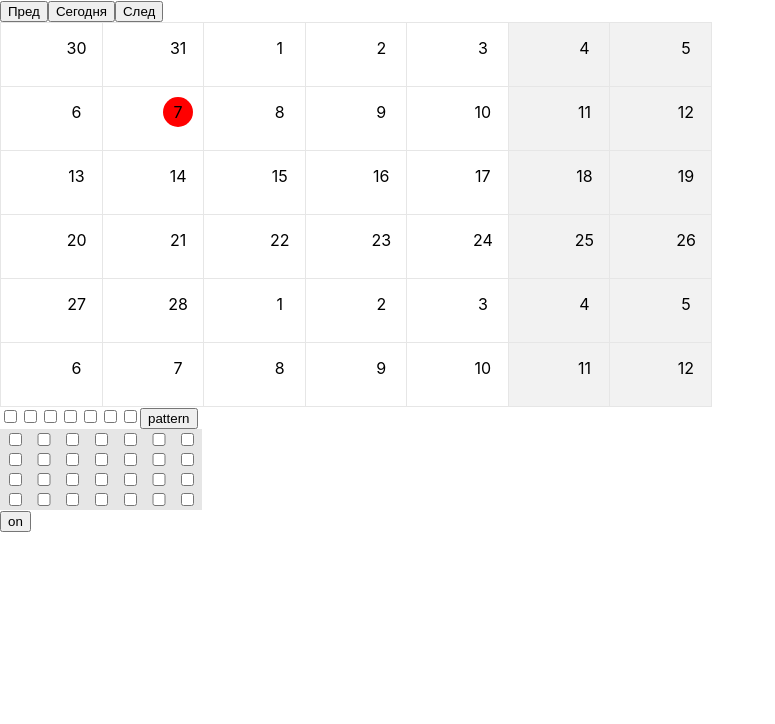
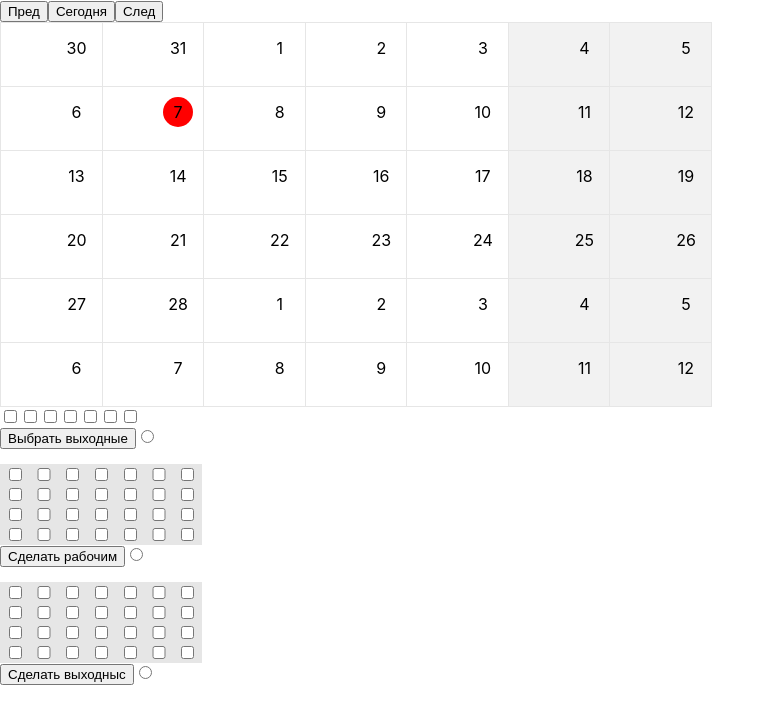
Before and after one commit to MarkBelyy/dmaster_test, a React (Create React App) app: page / in a window 1280 px wide. Shown: the top 724 px of the page, without its empty margins (0-775 px from the left). Built offline with nearby package versions, Linux system fonts and the light colour scheme.

Commit message:
add with click

```diff
--- a/src/components/calendar/CalendarGrid.jsx
+++ b/src/components/calendar/CalendarGrid.jsx
@@ -18,7 +18,7 @@
     min-height: 63px;
     background-color: ${props => props.isWeekend ? '#f2f2f2' : '#ffffff'};
     // ${props => props.isWeekend ? '#f2f2f2' : '#ffffff'};
-    background-color: ${props => (!(!(props.isPattern && !props.isIgnorOn) && !props.isIgnorOff)) ? '#f4d9d9' : ''};
+    background-color: ${props => (props.isPattern && !props.isIgnorOn || props.isIgnorOff) ? '#f4d9d9' : ''};
     // background-color: ${props => props.isIgnorOn ? '#ffffff' : ''};
     // background-color: ${props => props.isIgnorOff ? 'f4d9d9' : ''};
 `
@@ -41,20 +41,14 @@
 const CurrentDay = styled.div`
 `
 
-
 export default function CalendarGrid(props) {
 
     const [pattern, setPattern] = useState([])
     const [ignoreon, setIgnoreOn] = useState([])
     const [ignoreoff, setIgnoreOff] = useState([])
-
     const day = props.startDay.clone()
     const daysArray = [...Array(42)].map(() => day.add(1, 'd').clone())
-    // console.log(`daysArray: ${daysArray}`)
     const onClickChPattern = () => {
-        let checkboxs = document.querySelectorAll('.ch-pattern');
-        console.log(checkboxs)
-
         let elems = document.querySelectorAll('.ch-pattern:checked');
         let arr = [].map.call(elems, function (obj) {
             return +obj.value;
@@ -65,9 +59,6 @@
     }
 
     const onClickChIgnoreOn = () => {
-        let checkboxs = document.querySelectorAll('.ch-ignore-on');
-        console.log(checkboxs)
-
         let elems = document.querySelectorAll('.ch-ignore-on:checked');
         let arr = [].map.call(elems, function (obj) {
             return +obj.value;
@@ -77,8 +68,6 @@
         console.log(`ignoreon:${ignoreon}`)
     }
     const onClickChIgnoreOff = () => {
-        let checkboxs = document.querySelectorAll('.ch-ignore-off');
-        console.log(checkboxs)
         let elems = document.querySelectorAll('.ch-ignore-off:checked');
         let arr = [].map.call(elems, function (obj) {
             return +obj.value;
@@ -90,31 +79,28 @@
 
     const OnClickCell = (dayitem, day) => {
         let elems = document.querySelector('.selectignore:checked');
-        // console.log(+elems.value)
+
         if (document.querySelector('.selectignore:checked')) {
         let selectmode = +elems.value
-
         if (selectmode === 1) {
             console.log("Задаем паттерн")
             console.log(dayitem)
-
-            setPattern((prev) => [...prev, dayitem])
-
+            if (!pattern.includes(dayitem)) setPattern((prev) => [...prev, dayitem])
+            else setPattern(pattern.filter(x => x != dayitem))
             console.log(`pattern:${pattern}`)
         } else if (selectmode === 2) {
             console.log("Задаем рабочие")
-
-            setIgnoreOn((prev) => [...prev, day])
+            if (!ignoreon.includes(day)) setIgnoreOn((prev) => [...prev, day])
+            else setIgnoreOn(ignoreon.filter(x => x != day))
             console.log(`ignoreon:${ignoreon}`)
         } else if (selectmode === 3) {
             console.log("Задаем выходные")
-
-            setIgnoreOff((prev) => [...prev, day])
+            if (!ignoreoff.includes(day)) setIgnoreOff((prev) => [...prev, day])
+            else setIgnoreOff(ignoreoff.filter(x => x != day))
             console.log(`ignoreoff:${ignoreoff}`)
         }
     }
     }
-
 
     return (
         <div>
@@ -123,8 +109,6 @@
                     daysArray.map((dayItem) => (
                         <CellWrapper onClick={() => {
                             OnClickCell(dayItem.day(), +dayItem.format('D'));
-                            // setSeletedDay(dayItem.format('D'))
-                            // getDay(dayItem.day());
                         }}
 
                             key={dayItem.format('DDMMYYYY')}
--- a/src/components/calendar/InputBlock.js
+++ /dev/null
@@ -1,66 +0,0 @@
-import React from 'react'
-import styled from 'styled-components'
-
-const ChWrapper = styled.div`
-    display: grid;
-    grid-template-columns: repeat(7, 1fr);
-    grid-template-rows: repeat(4, 1fr);
-    grid-gap: 1px;
-    background-color: rgb(230, 230, 230);
-    max-width: 200px;
-    border: 1px solid rgb(230, 230, 230);
-`
-
-export default function InputBlock({ onClickChPattern, onClickChIgnoreOn }) {
-    return (
-        <div>
-            <div className="pattern-checkboxes">
-                <input type="checkbox" className="ch-pattern" value="1" />
-                <input type="checkbox" className="ch-pattern" value="2" />
-                <input type="checkbox" className="ch-pattern" value="3" />
-                <input type="checkbox" className="ch-pattern" value="4" />
-                <input type="checkbox" className="ch-pattern" value="5" />
-                <input type="checkbox" className="ch-pattern" value="6" />
-                <input type="checkbox" className="ch-pattern" value="0" />
-                <button
-                    onClick={onClickChPattern}
-                >pattern</button>
-            </div>
-            <div>
-                <ChWrapper>
-                    <input type="checkbox" className="ch-ignore-on" value="1" />
-                    <input type="checkbox" className="ch-ignore-on" value="2" />
-                    <input type="checkbox" className="ch-ignore-on" value="3" />
-                    <input type="checkbox" className="ch-ignore-on" value="4" />
-                    <input type="checkbox" className="ch-ignore-on" value="5" />
-                    <input type="checkbox" className="ch-ignore-on" value="6" />
-                    <input type="checkbox" className="ch-ignore-on" value="7" />
-                    <input type="checkbox" className="ch-ignore-on" value="8" />
-                    <input type="checkbox" className="ch-ignore-on" value="9" />
-                    <input type="checkbox" className="ch-ignore-on" value="10" />
-                    <input type="checkbox" className="ch-ignore-on" value="11" />
-                    <input type="checkbox" className="ch-ignore-on" value="12" />
-                    <input type="checkbox" className="ch-ignore-on" value="13" />
-                    <input type="checkbox" className="ch-ignore-on" value="14" />
-                    <input type="checkbox" className="ch-ignore-on" value="15" />
-                    <input type="checkbox" className="ch-ignore-on" value="16" />
-                    <input type="checkbox" className="ch-ignore-on" value="17" />
-                    <input type="checkbox" className="ch-ignore-on" value="18" />
-                    <input type="checkbox" className="ch-ignore-on" value="19" />
-                    <input type="checkbox" className="ch-ignore-on" value="20" />
-                    <input type="checkbox" className="ch-ignore-on" value="21" />
-                    <input type="checkbox" className="ch-ignore-on" value="22" />
-                    <input type="checkbox" className="ch-ignore-on" value="23" />
-                    <input type="checkbox" className="ch-ignore-on" value="24" />
-                    <input type="checkbox" className="ch-ignore-on" value="25" />
-                    <input type="checkbox" className="ch-ignore-on" value="26" />
-                    <input type="checkbox" className="ch-ignore-on" value="27" />
-                    <input type="checkbox" className="ch-ignore-on" value="28" />
-                </ChWrapper>
-                    <button
-                        onClick={onClickChIgnoreOn}
-                    >on</button>
-            </div>
-        </div>
-    )
-}
--- a/src/components/calendar/InputBlock.jsx
+++ b/src/components/calendar/InputBlock.jsx
@@ -28,7 +28,7 @@
                 <button
                     onClick={onClickChPattern}
                 >Выбрать выходные</button>
-                <input name='selectignore' className='selectignore' type="radio" id="radioButton" value={1}  readOnly />
+                <input name='selectignore' className='selectignore' type="radio" id="radioButton" value={1} readOnly />
             </div>
             <div>
                 <ChWrapper>
```
Also changed, not shown: src/components/calendar/Calendar.js (line endings or trailing spaces).
